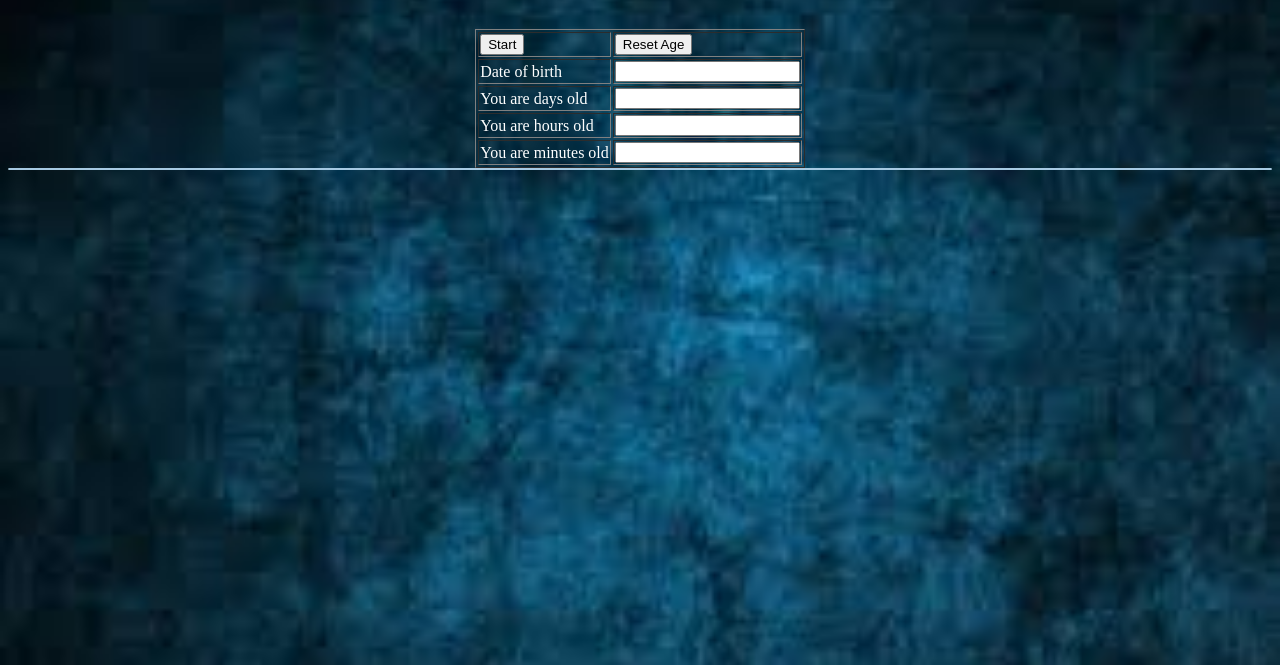
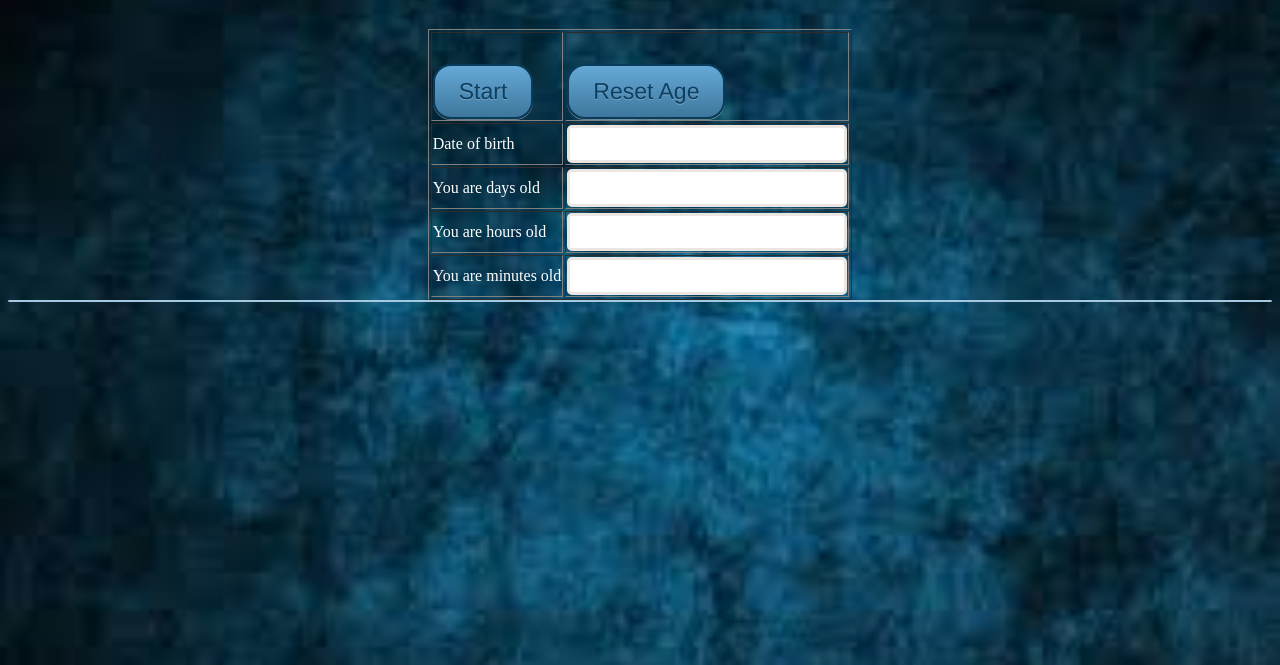
Before and after one commit to rahulsavaria/css_assignment1, a plain HTML site: page html/date.html in a window 1280 px wide. Shown: the part 135-800 px from the top of the page. Drawn offline with nearby package versions, Linux system fonts and the light colour scheme.

Commit message:
adding changes to scrapper file

```diff
--- a/html/date.html
+++ b/html/date.html
@@ -65,24 +65,24 @@
     <h1>Enter the date you want to enter.</h1>
       <TABLE border='1'>
       <tr>
-        <Td><input type="button" value ="Start" onclick="generate()"></Td>
-        <td><input type="button" value="Reset Age" onclick="reset()"></td>
+        <Td><input type="button" value ="Start" onclick="generate()" class="button"></Td>
+        <td><input type="button" value="Reset Age" onclick="reset()" class="button"></td>
       </tr>
       <tr>
         <td class=text1>Date of birth</td>
-        <td><input  name="dateofbirth" id="date"></td>
+        <td><input  name="dateofbirth" id="date" class=textbox></td>
       </tr>
       <tr>
         <td class=text1>You are days old</td>
-        <td><input type="text" name="days" ID="days"></td>
+        <td><input type="text" name="days" ID="days" class=textbox></td>
       </tr>
       <tr>
         <td class=text1>You are hours old</td>
-        <td><input type="text" name="hours" id="hours"></td>
+        <td><input type="text" name="hours" id="hours" class=textbox></td>
       </tr>
       <tr>
         <td class=text1>You are minutes old</td>
-        <td><input type="text" name="minutes" id="minutes"></td>
+        <td><input type="text" name="minutes" id="minutes" class=textbox></td>
       </tr>
       </TABLE>
     </center>
```
Also changed, not shown: html/scrapper.html (+2 -2 lines).
